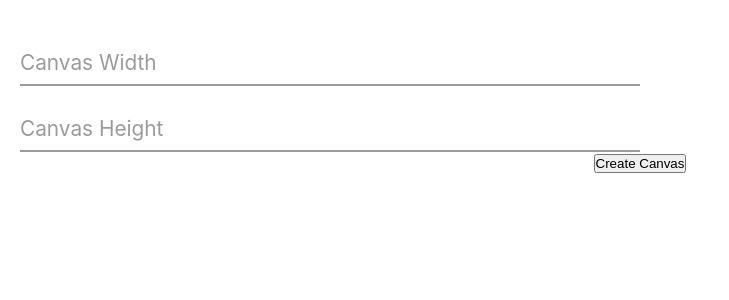
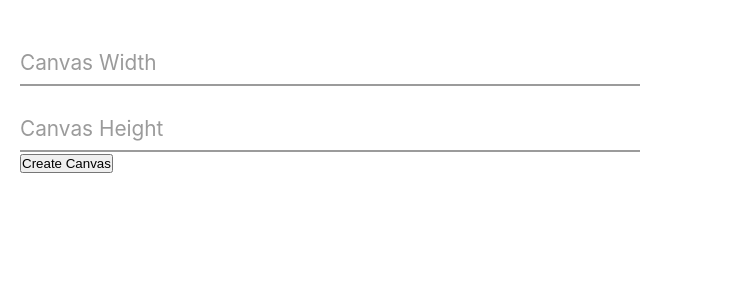
Before and after one commit to DatVu23/simple-paint-demo, a React (Create React App) app: page / in a window 1280 px wide. Shown: the top 300 px of the page, without its empty margins (0-729 px from the left). Built offline with nearby package versions, Linux system fonts and the light colour scheme.

Commit message:
Removed unused styles

```diff
--- a/src/App.css
+++ b/src/App.css
@@ -3,7 +3,3 @@
   padding: 0;
   box-sizing: border-box;
 }
-
-.App {
-  text-align: center;
-}
```
